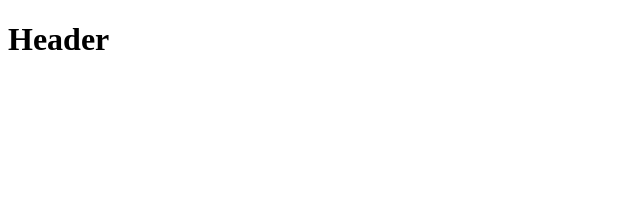
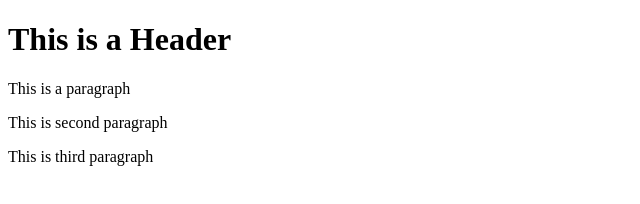
Before and after one commit to Krishnansv1/MyRepo, a website: page index.html in a window 1280 px wide. Shown: the whole page, without its empty margins (0-640 px from the left). Drawn offline with Linux system fonts and the light colour scheme.

Commit message:
this is latest commit

```diff
--- a/index.html
+++ b/index.html
@@ -1,2 +1,5 @@
 <!DOCTYPE html>
-<h1>Header</h1>
+<h1>This is a Header</h1>
+<p>This is a paragraph</p>
+<p>This is second paragraph</p>
+<p>This is third  paragraph</p>
```
Also changed, not shown: package.json (added, +24 -0 lines), 2 other files.
